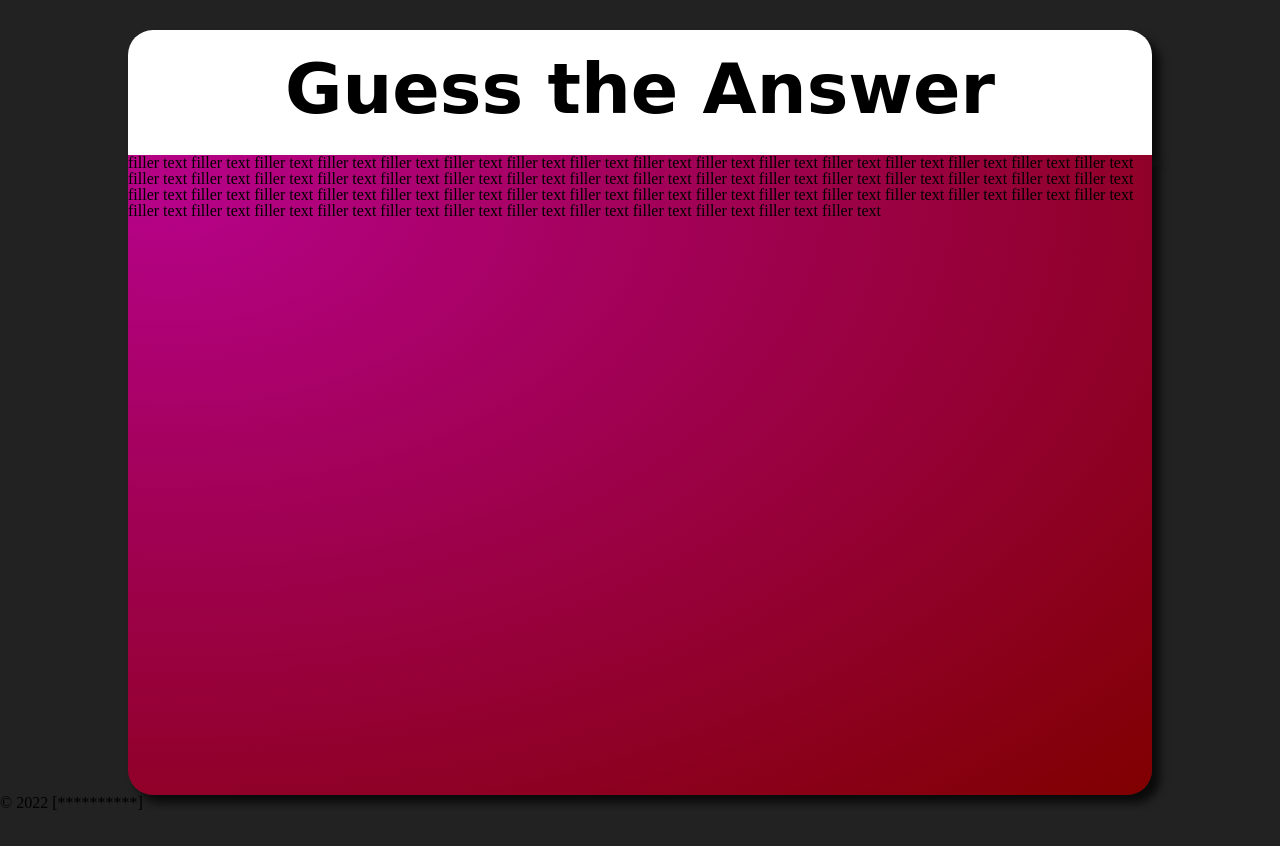
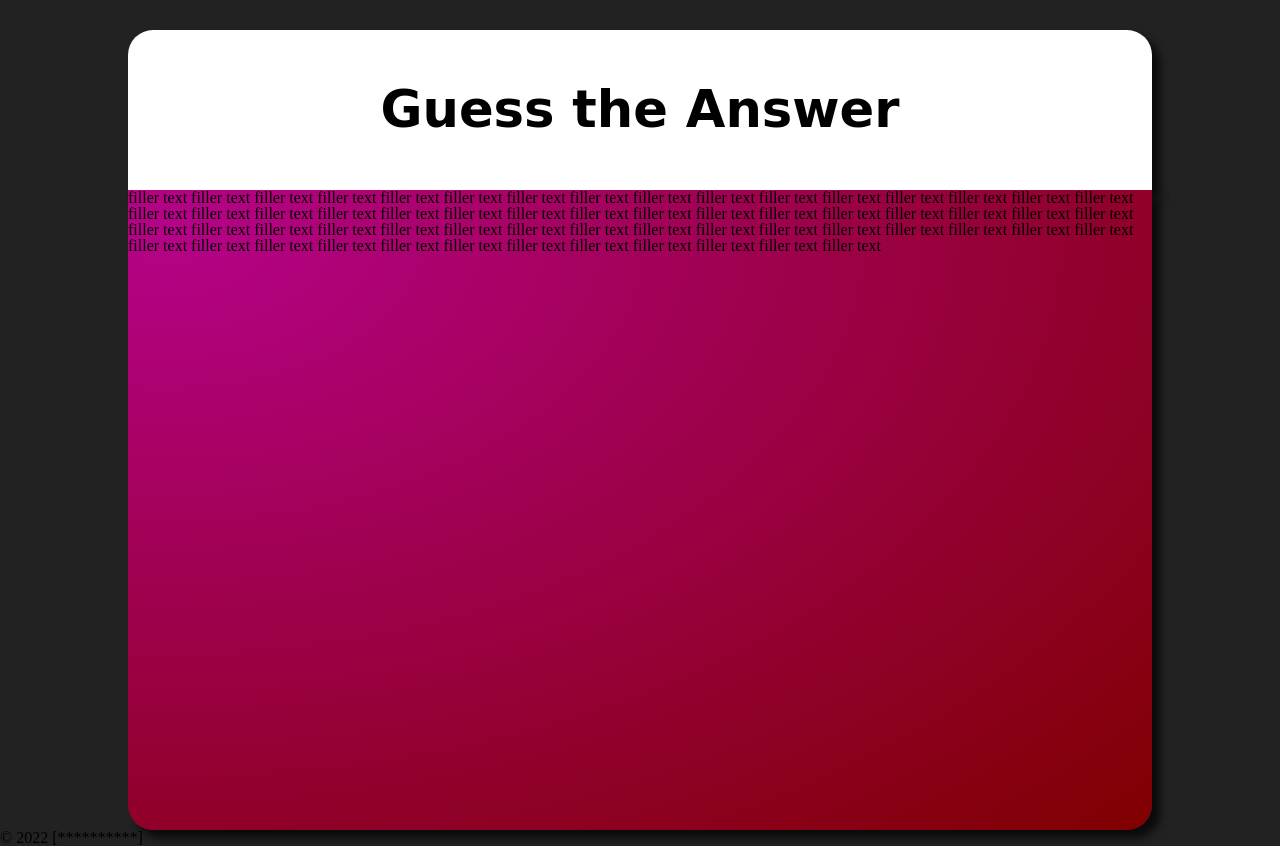
Before and after one commit to dcalhoun286/answer-the-question, a website: page src/views/pages/index.html in a window 1280 px wide. Before the commit the page ends 811 px from the top, so only its background shows below. Drawn offline with Linux system fonts and the light colour scheme; files that its build step writes are made by us from their sources; a web font is replaced by a local one.

Commit message:
edited style settings to fix text overflowing margins

```diff
--- a/public/styles/base.css
+++ b/public/styles/base.css
@@ -6,11 +6,14 @@ body {
 }
 
 header {
+  display: flex;
+  align-items: center;
+  justify-content: center;
   background-color: white;
   width: 80vw;
   margin: auto;
   margin-top: 30px;
-  height: 125px;
+  height: 20vh;
   border-top-left-radius: 25px;
   border-top-right-radius: 25px;
   box-shadow: 8px 8px 8px rgba(0, 0, 0, 0.7);
@@ -19,10 +22,9 @@ header {
 h1 {
   font-family: 'Dela Gothic One', cursive;
   font-weight: bolder;
-  font-size: 70px;
-  padding-top: 3vh;
-  vertical-align: center;
-  text-align: center;
+  font-size: 3.5vw;
+  font-size: 3.5vmin;
+  font-size: 4vmax;
 }
 
 main {
```
